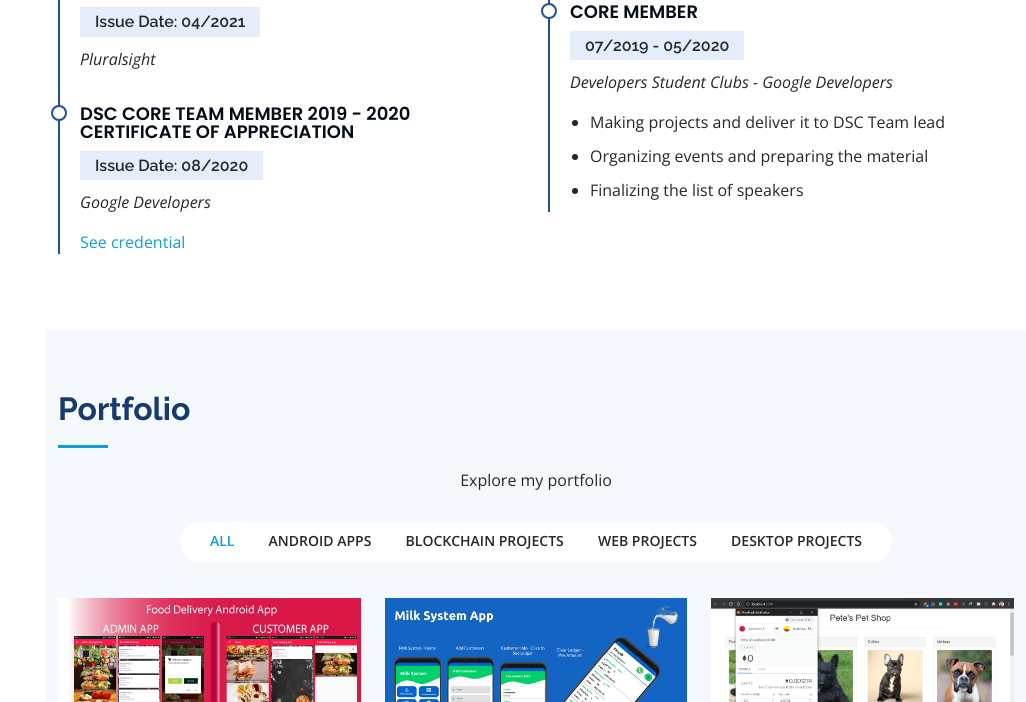
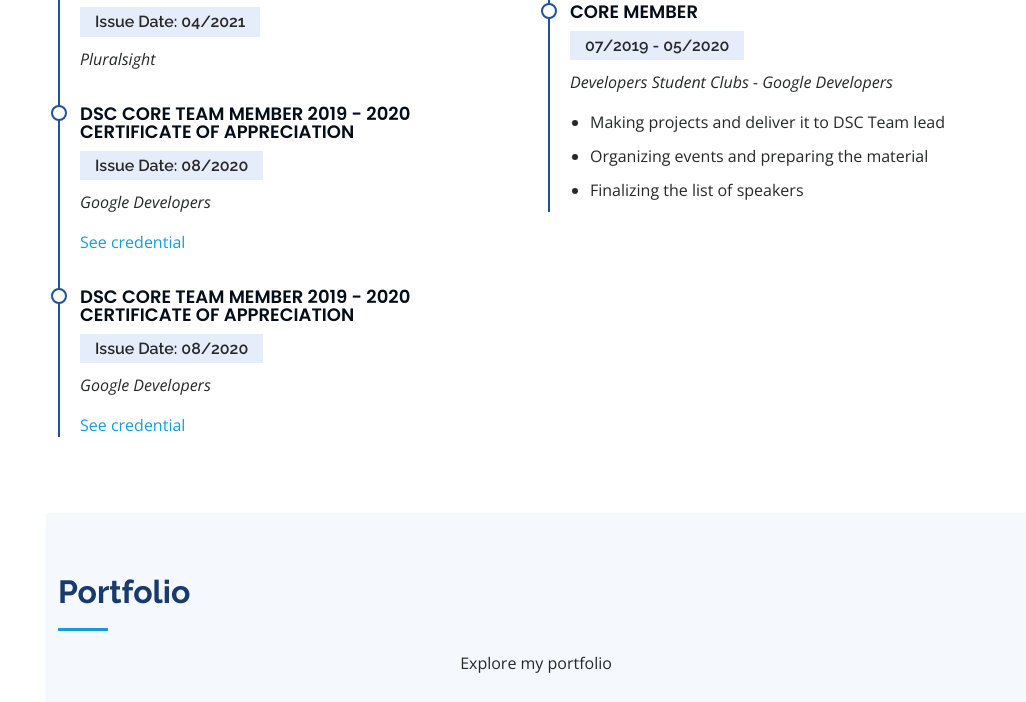
Before and after one commit to mzaryabrafique/zaryab_programmer.github.io, a plain HTML site: page index.html in a window 1280 px wide. Shown: the part 2736-3438 px from the top of the page, without its empty margins (254-1280 px from the left). Drawn offline with nearby package versions, Linux system fonts and the light colour scheme.

Commit message:
new adding cserti

```diff
--- a/index.html
+++ b/index.html
@@ -341,6 +341,12 @@
               <h5>Issue Date: 04/2021</h5>
               <p><em>Pluralsight</em></p>
               <p></p>
+            </div>
+            <div class="resume-item">
+              <h4>DSC Core Team Member 2019 - 2020 Certificate of Appreciation</h4>
+              <h5>Issue Date: 08/2020</h5>
+              <p><em>Google Developers</em></p>
+              <p><a href="https://dsc-certify.web.app/coreteam/46674A2CFE508B7">See credential</a></p>
             </div>
             <div class="resume-item">
               <h4>DSC Core Team Member 2019 - 2020 Certificate of Appreciation</h4>
```
